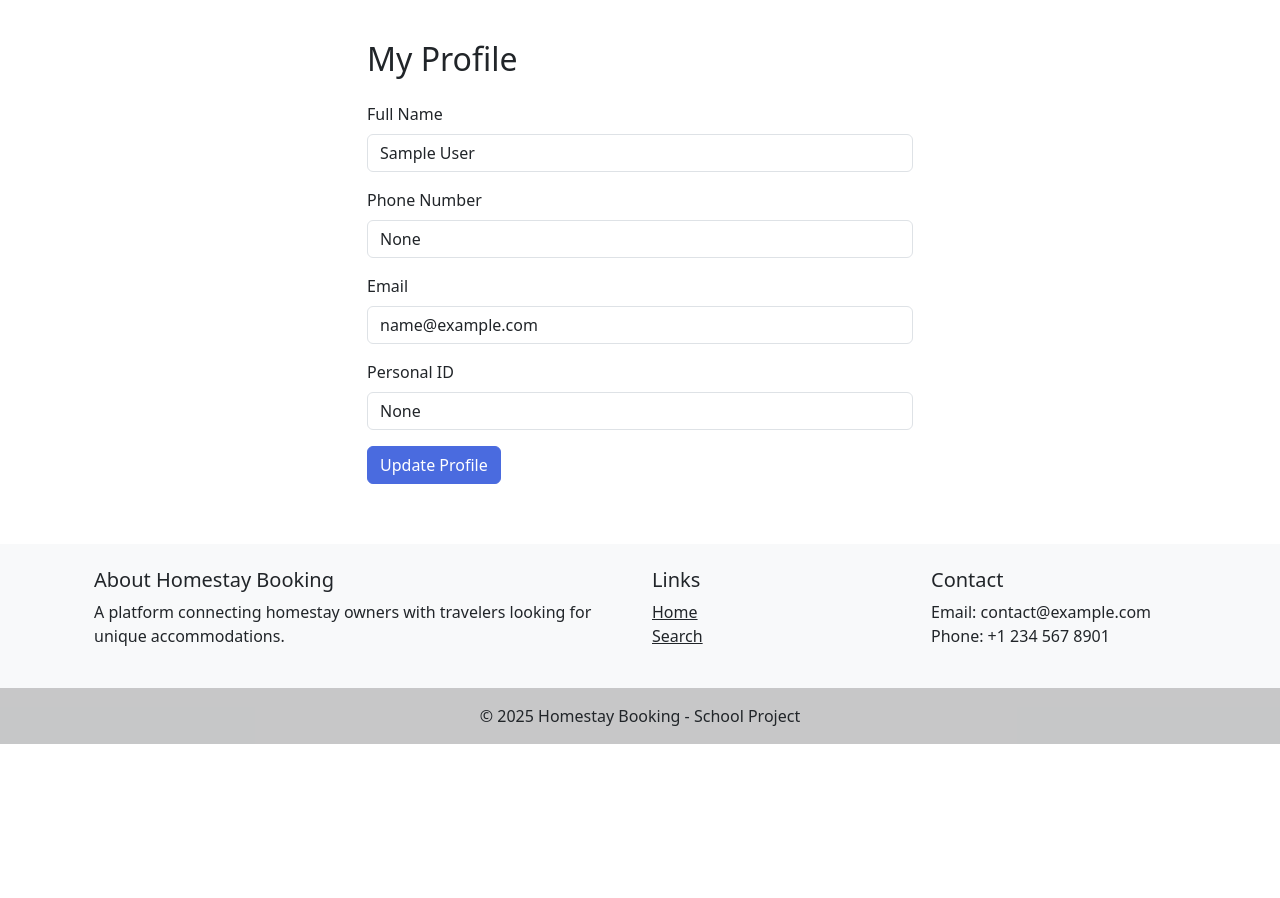
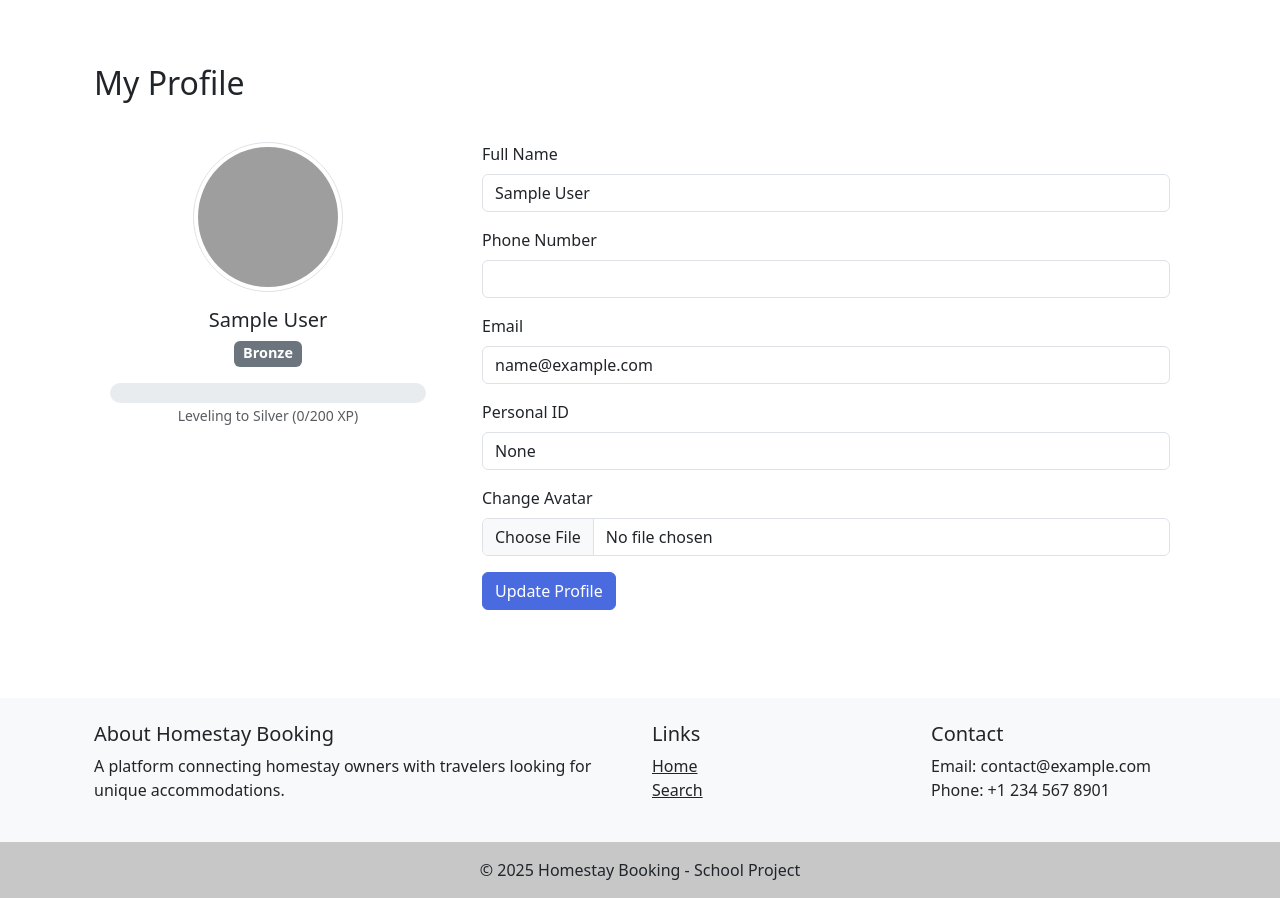
Before and after one commit to qphat289/Staycation_website_EXE101, a Flask app: page /renter/profile in a window 1280 px wide. Shown: the part 56-954 px from the top of the page. Before the commit the page ends 800 px from the top, so only its background shows below. Run offline with Flask 3, Linux system fonts and the light colour scheme; the visitor is signed in with stand-in values (Sample User, id 1); grey boxes are pictures that could not be loaded.

Commit message:
profile, editroom

```diff
--- a/app.py
+++ b/app.py
@@ -3,7 +3,7 @@ from flask_login import LoginManager
 import os
 from models import db, User, Homestay, Booking
 from flask_migrate import Migrate
-
+from routes.renter import get_rank_info
 # Initialize Flask app
 app = Flask(__name__)
 app.config.from_object('config.Config')
@@ -34,8 +34,10 @@ app.register_blueprint(auth_bp)
 app.register_blueprint(owner_bp)
 app.register_blueprint(renter_bp)
 
-
-
+@app.template_filter('rank_info')
+def rank_info_filter(xp):
+    """Wraps get_rank_info to make it a Jinja filter."""
+    return get_rank_info(xp)
 # Home route
 @app.route('/')
 def home():
--- a/migrations/versions/fa507c501b02_added_is_booked_to_room.py
+++ b/migrations/versions/fa507c501b02_added_is_booked_to_room.py
@@ -19,7 +19,7 @@ depends_on = None
 def upgrade():
     # ### commands auto generated by Alembic - please adjust! ###
     with op.batch_alter_table('room', schema=None) as batch_op:
-        batch_op.add_column(sa.Column('floor_number', sa.Integer, nullable=True, server_default="1"))
+        #batch_op.add_column(sa.Column('floor_number', sa.Integer, nullable=True, server_default="1"))
         batch_op.add_column(sa.Column('is_booked', sa.Boolean(), nullable=True))
 
     # ### end Alembic commands ###
--- a/models.py
+++ b/models.py
@@ -21,6 +21,7 @@ class User(UserMixin, db.Model):
     phone = db.Column(db.String(12))
     created_at = db.Column(db.DateTime, default=datetime.utcnow)
     personal_id = db.Column(db.String(12))  # newly added
+    experience_points = db.Column(db.Integer, default=0)  # NEW column
 
     # Relationships
     homestays = db.relationship('Homestay', backref='owner', lazy='dynamic')
--- a/routes/renter.py
+++ b/routes/renter.py
@@ -5,6 +5,7 @@ from datetime import datetime, timedelta
 from PIL import Image
 import io
 import os
+from werkzeug.utils import secure_filename
 
 renter_bp = Blueprint('renter', __name__, url_prefix='/renter')
 
@@ -190,18 +191,72 @@ def cancel_booking(id):
     flash('Booking cancelled successfully', 'success')
     return redirect(url_for('renter.dashboard'))
 
+def get_rank_info(xp):
+    """Returns (current_rank, current_rank_min_xp, next_rank, next_rank_min_xp)."""
+    # You can tweak these thresholds as you like:
+    thresholds = [
+        ("Bronze", 0),
+        ("Silver", 200),
+        ("Gold", 500),
+        ("Emerald", 1000),
+        ("Diamond", 2000),
+    ]
+
+    current_rank = "Diamond"
+    next_rank = None
+    current_rank_min_xp = 2000
+    next_rank_min_xp = 2000
+
+    for i in range(len(thresholds)):
+        rank_name, rank_xp = thresholds[i]
+
+        # If user XP is >= rank_xp but < the next threshold
+        # that means user is currently this rank
+        if xp >= rank_xp:
+            current_rank = rank_name
+            current_rank_min_xp = rank_xp
+
+            # Check if there's a "next" rank in the list
+            if i + 1 < len(thresholds):
+                next_rank, next_rank_min_xp = thresholds[i + 1]
+            else:
+                # if user is Diamond already, no next rank
+                next_rank = None
+                next_rank_min_xp = rank_xp
+        else:
+            break
+
+    return current_rank, current_rank_min_xp, next_rank, next_rank_min_xp
+
 @renter_bp.route('/profile', methods=['GET', 'POST'])
 @login_required
 def profile():
+    user = current_user  # or fetch from DB
     if request.method == 'POST':
-        current_user.full_name = request.form.get('full_name')
-        current_user.phone = request.form.get('phone')
+        user.full_name = request.form.get('full_name')
+        user.phone_number = request.form.get('phone_number')
+        user.email = request.form.get('email')
+        user.personal_id = request.form.get('personal_id')
+
+        # Handle new avatar file (if uploaded)
+        avatar_file = request.files.get('avatar')
+        if avatar_file and avatar_file.filename:
+            # Save and update the user's avatar field
+            filename = secure_filename(avatar_file.filename)
+            avatar_path = os.path.join(current_app.config['UPLOAD_FOLDER'], filename)
+            avatar_file.save(avatar_path)
+            user.avatar = filename
+
         db.session.commit()
         flash("Profile updated successfully!", "success")
-        return redirect(url_for('renter.profile'))
+        return render_template('user/profile.html', user=user, get_rank_info=get_rank_info)
 
-    return render_template("renter/profile.html")
 
+    # Example: user.experience_points or user.rank could come from the DB
+    # We'll convert experience points into a rank string.
+    # Or if your DB just stores 'rank', skip the calculation.
+
+    return render_template('user/profile.html', user=user)
 @renter_bp.route('/homestay/<int:homestay_id>/review', methods=['GET', 'POST'])
 @login_required
 def add_review(homestay_id):
--- a/static/css/main.css
+++ b/static/css/main.css
@@ -447,3 +447,27 @@ footer {
         height: 40px;
     }
 }
+
+.card {
+    border-radius: 10px;
+    overflow: hidden;
+  }
+
+  .img-thumbnail {
+    border-radius: 50%;
+  }
+
+  .badge {
+    font-size: 0.9rem;
+    padding: 0.4em 0.6em;
+  }
+
+  .progress {
+    background-color: #e9ecef; /* or your brand color */
+    border-radius: 10px;
+    overflow: hidden;
+  }
+
+  .progress-bar {
+    font-weight: 600;
+  }
--- a/templates/owner/manage_rooms.html
+++ b/templates/owner/manage_rooms.html
@@ -9,9 +9,9 @@
     <div class="floor-container">
       {% for room in rooms_on_floor %}
         <div class="room {% if room.is_booked %}booked{% else %}available{% endif %}">
-          <a href="{{ url_for('owner.edit_room', room_id=room.id) }}">
-            Room {{ room.room_number }}
-          </a>
+            <a href="{{ url_for('owner.owner_room_detail', room_id=room.id) }}">
+                Room {{ room.room_number }}
+            </a>
         </div>
       {% endfor %}
     </div>
--- a/templates/renter/profile.html
+++ /dev/null
@@ -1,34 +0,0 @@
-{% extends 'base.html' %}
-
-{% block title %}My Profile{% endblock %}
-
-{% block content %}
-<div class="row">
-  <div class="col-md-6 mx-auto">
-    <h2 class="mb-4">My Profile</h2>
-    <form method="post">
-      <div class="mb-3">
-        <label for="full_name" class="form-label">Full Name</label>
-        <input type="text" class="form-control" name="full_name" id="full_name" value="{{ current_user.full_name }}">
-      </div>
-
-      <div class="mb-3">
-        <label for="phone" class="form-label">Phone Number</label>
-        <input type="text" class="form-control" name="phone" id="phone" value="{{ current_user.phone }}">
-      </div>
-
-      <div class="mb-3">
-        <label for="email" class="form-label">Email</label>
-        <input type="text" class="form-control" name="email" id="email" value="{{ current_user.email }}">
-      </div>
-
-      <div class="mb-3">
-        <label for="ids" class="form-label">Personal ID</label>
-        <input type="text" class="form-control" name="personal_id" id="phone" value="{{ current_user.personal_id }}">
-      </div>
-
-      <button type="submit" class="btn btn-primary">Update Profile</button>
-    </form>
-  </div>
-</div>
-{% endblock %}
--- /dev/null
+++ b/templates/user/profile.html
@@ -0,0 +1,146 @@
+{% extends 'base.html' %}
+{% block content %}
+<div class="container py-4">
+    <h2 class="mb-4">My Profile</h2>
+
+    <div class="row">
+        <!-- LEFT COLUMN: Avatar + Rank -->
+        <div class="col-md-4">
+            <div class="card mb-4">
+                <div class="card-body text-center">
+                    <!-- Avatar -->
+                    {% if user.avatar %}
+                        <img src="{{ url_for('static', filename='uploads/' ~ user.avatar) }}"
+                             alt="Avatar"
+                             class="rounded-circle img-thumbnail mb-3"
+                             style="width: 150px; height: 150px; object-fit: cover;">
+                    {% else %}
+                        <img src="{{ url_for('static', filename='images/default-avatar.png') }}"
+                             alt="Avatar"
+                             class="rounded-circle img-thumbnail mb-3"
+                             style="width: 150px; height: 150px; object-fit: cover;">
+                    {% endif %}
+
+                    <h5 class="card-title">{{ user.full_name or "Unnamed User" }}</h5>
+
+                    <!-- 1) Calculate rank info from user.experience_points -->
+                    {% set xp_current = user.experience_points if user.experience_points is defined else 0 %}
+
+                    {# get_rank_info filter returns (current_rank, current_min, next_rank, next_min) #}
+                    {% set current_rank, current_min, next_rank, next_min = xp_current|rank_info %}
+
+                    <!-- 2) Show the CURRENT rank as a badge -->
+                    <span class="badge
+                        {% if current_rank == 'Bronze' %} bg-secondary
+                        {% elif current_rank == 'Silver' %} bg-light text-dark
+                        {% elif current_rank == 'Gold' %} bg-warning text-dark
+                        {% elif current_rank == 'Emerald' %} bg-success
+                        {% elif current_rank == 'Diamond' %} bg-info text-dark
+                        {% else %} bg-primary
+                        {% endif %}
+                    ">
+                      {{ current_rank }}
+                    </span>
+
+                    <!-- 3) Optional: XP progress bar -->
+                    <div class="mt-3">
+                        <div class="progress" style="height: 20px;">
+                            {# If the user is already Diamond, next_rank_min_xp might equal current_rank_min_xp #}
+                            {% if next_rank != None and next_min > xp_current %}
+                                {% set xp_needed = next_min - xp_current %}
+                                {% set percentage = (xp_current / next_min) * 100 %}
+                            {% else %}
+                                {# Means user is Diamond (or beyond) #}
+                                {% set xp_needed = 0 %}
+                                {% set percentage = 100 %}
+                            {% endif %}
+
+                            <div class="progress-bar
+                                {% if percentage < 25 %} bg-secondary
+                                {% elif percentage < 50 %} bg-info
+                                {% elif percentage < 75 %} bg-warning
+                                {% else %} bg-success
+                                {% endif %}
+                            " role="progressbar"
+                              style="width: {{ percentage|round(0, 'floor') }}%;">
+                                {{ xp_current }} XP
+                            </div>
+                        </div>
+
+                        <!-- 4) Level-up Text -->
+                        <small class="text-muted">
+                          {% if next_rank %}
+                            Leveling to {{ next_rank }} ({{ xp_current }}/{{ next_min }} XP)
+                          {% else %}
+                            Already at Diamond Rank!
+                          {% endif %}
+                        </small>
+                    </div>
+
+                </div>
+            </div>
+        </div>
+
+        <!-- RIGHT COLUMN: Profile Edit Form -->
+        <div class="col-md-8">
+            <div class="card">
+                <div class="card-body">
+                    <form method="POST" enctype="multipart/form-data">
+                        <!-- Full Name -->
+                        <div class="mb-3">
+                            <label for="full_name" class="form-label">Full Name</label>
+                            <input type="text"
+                                   class="form-control"
+                                   id="full_name"
+                                   name="full_name"
+                                   value="{{ user.full_name }}">
+                        </div>
+
+                        <!-- Phone Number -->
+                        <div class="mb-3">
+                            <label for="phone_number" class="form-label">Phone Number</label>
+                            <input type="text"
+                                   class="form-control"
+                                   id="phone_number"
+                                   name="phone_number"
+                                   value="{{ user.phone_number }}">
+                        </div>
+
+                        <!-- Email -->
+                        <div class="mb-3">
+                            <label for="email" class="form-label">Email</label>
+                            <input type="email"
+                                   class="form-control"
+                                   id="email"
+                                   name="email"
+                                   value="{{ user.email }}">
+                        </div>
+
+                        <!-- Personal ID -->
+                        <div class="mb-3">
+                            <label for="personal_id" class="form-label">Personal ID</label>
+                            <input type="text"
+                                   class="form-control"
+                                   id="personal_id"
+                                   name="personal_id"
+                                   value="{{ user.personal_id }}">
+                        </div>
+
+                        <!-- Avatar Upload -->
+                        <div class="mb-3">
+                            <label for="avatar" class="form-label">Change Avatar</label>
+                            <input type="file"
+                                   class="form-control"
+                                   id="avatar"
+                                   name="avatar"
+                                   accept="image/*">
+                        </div>
+
+                        <button type="submit" class="btn btn-primary">Update Profile</button>
+                    </form>
+                </div> <!-- card-body -->
+            </div> <!-- card -->
+        </div> <!-- col-md-8 -->
+    </div> <!-- row -->
+</div> <!-- container -->
+{% endblock %}
```
Also changed, not shown: routes/owner.py (+50 -39 lines), templates/owner/edit_homestay.html (+23 -53 lines), templates/owner/room_detail_owner.html (added, +103 -0 lines), instance/homestay.db, static/uploads/images.png (added), utils.py (added).
